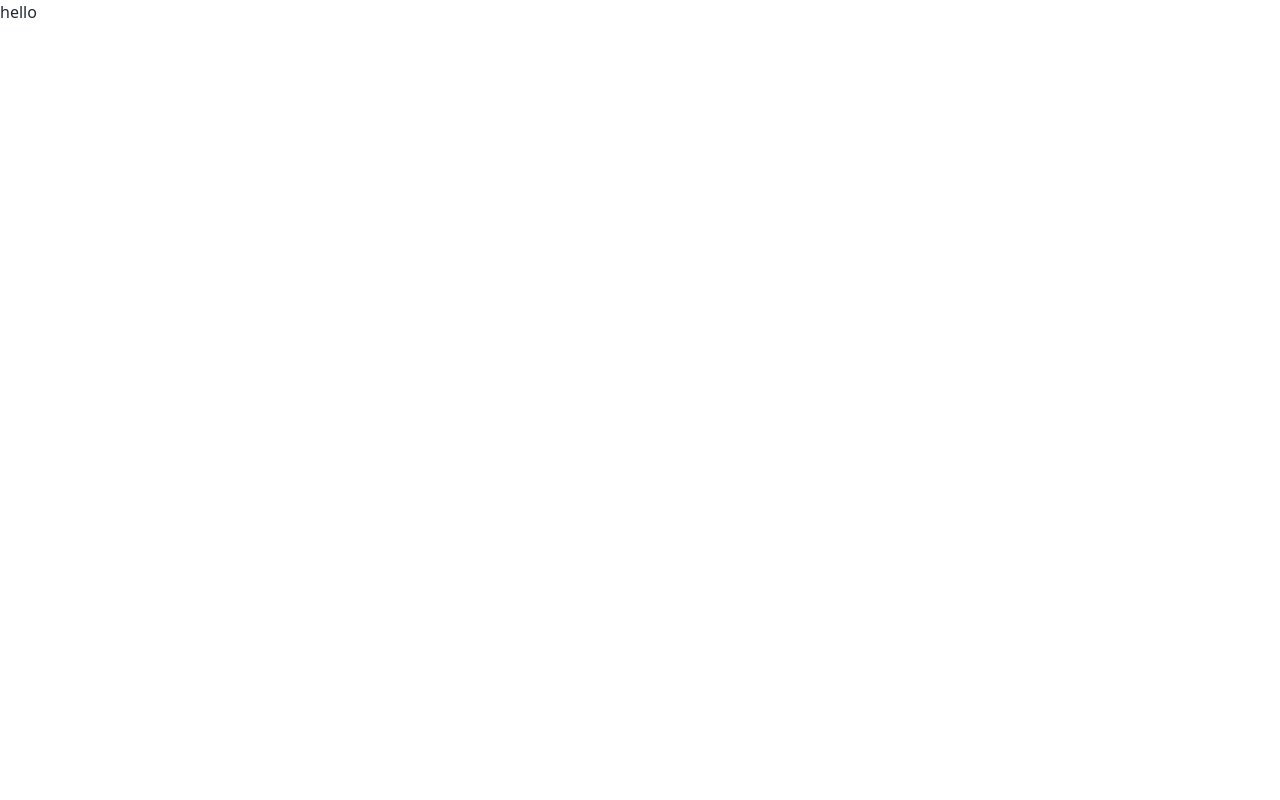
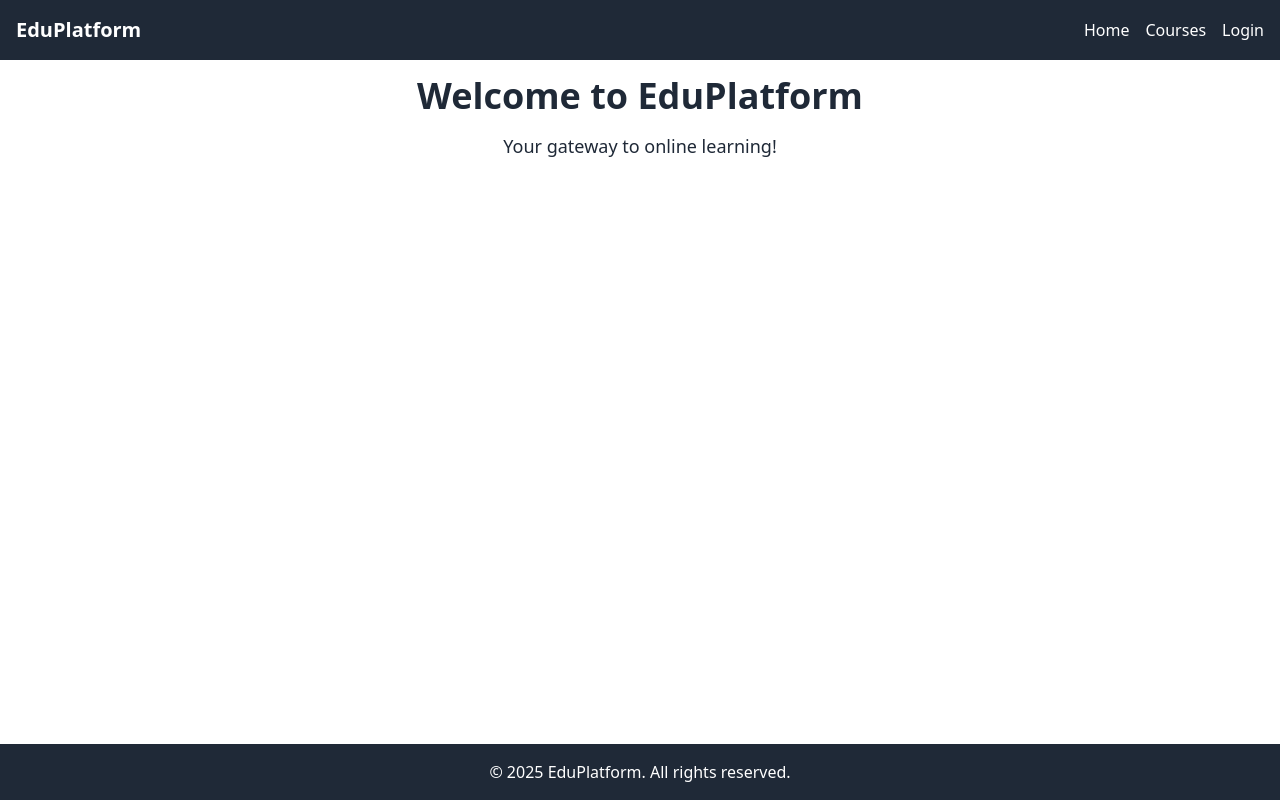
Before and after one commit to HomamAlyaghshi/Online-Learning, a React (Create React App) app: page / in a window 1280 px wide. Built offline with nearby package versions, Linux system fonts and the light colour scheme.

Commit message:
Layout,Navbar,Footer and Home page created

```diff
--- /dev/null
+++ b/src/components/Footer.jsx
@@ -0,0 +1,9 @@
+const Footer = () => {
+  return (
+    <footer className="bg-gray-800 text-white p-4 text-center">
+      © {new Date().getFullYear()} EduPlatform. All rights reserved.
+    </footer>
+  );
+};
+
+export default Footer;
--- /dev/null
+++ b/src/components/Layout.jsx
@@ -0,0 +1,17 @@
+import { Outlet } from 'react-router-dom';
+import Navbar from './Navbar';
+import Footer from './Footer';
+
+const Layout = () => {
+  return (
+    <div className="flex flex-col min-h-screen">
+      <Navbar />
+      <main className="flex-1 p-4">
+        <Outlet />
+      </main>
+      <Footer />
+    </div>
+  );
+};
+
+export default Layout;
--- /dev/null
+++ b/src/components/Navbar.jsx
@@ -0,0 +1,16 @@
+import { Link } from 'react-router-dom';
+
+const Navbar = () => {
+  return (
+    <nav className="bg-gray-800 text-white p-4 flex justify-between items-center">
+      <Link to="/" className="text-xl font-bold">EduPlatform</Link>
+      <div className="flex space-x-4">
+        <Link to="/" className="hover:text-gray-300">Home</Link>
+        <Link to="/courses" className="hover:text-gray-300">Courses</Link>
+        <Link to="/login" className="hover:text-gray-300">Login</Link>
+      </div>
+    </nav>
+  );
+};
+
+export default Navbar;
--- a/src/index.js
+++ b/src/index.js
@@ -1,17 +1,11 @@
 import React from "react";
 import ReactDOM from "react-dom/client";
+import { RouterProvider } from "react-router-dom";
+import router from "./routes.jsx";
 import "./index.css";
-import App from "./App";
-import reportWebVitals from "./reportWebVitals";
 
-const root = ReactDOM.createRoot(document.getElementById("root"));
-root.render(
+ReactDOM.createRoot(document.getElementById("root")).render(
   <React.StrictMode>
-    <App />
+    <RouterProvider router={router} />
   </React.StrictMode>
 );
-
-// If you want to start measuring performance in your app, pass a function
-// to log results (for example: reportWebVitals(console.log))
-// or send to an analytics endpoint. Learn more: https://bit.ly/CRA-vitals
-reportWebVitals();
--- /dev/null
+++ b/src/pages/Home.jsx
@@ -0,0 +1,10 @@
+const Home = () => {
+  return (
+    <div className="text-center">
+      <h1 className="text-4xl font-bold mb-4">Welcome to EduPlatform</h1>
+      <p className="text-lg">Your gateway to online learning!</p>
+    </div>
+  );
+};
+
+export default Home;
--- /dev/null
+++ b/src/routes.jsx
@@ -0,0 +1,15 @@
+import { createBrowserRouter } from 'react-router-dom';
+import Layout from './components/Layout';
+import Home from './pages/Home';
+
+const router = createBrowserRouter([
+  {
+    path: '/',
+    element: <Layout />,
+    children: [
+      { index: true, element: <Home /> },
+    ],
+  },
+]);
+
+export default router;
```
